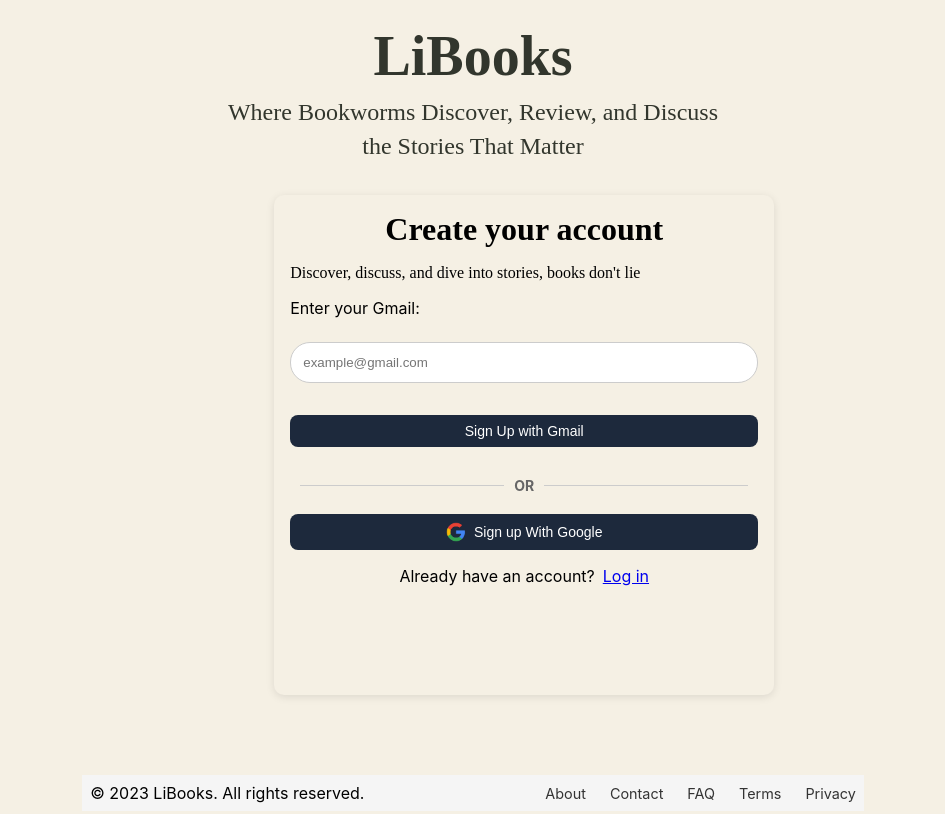
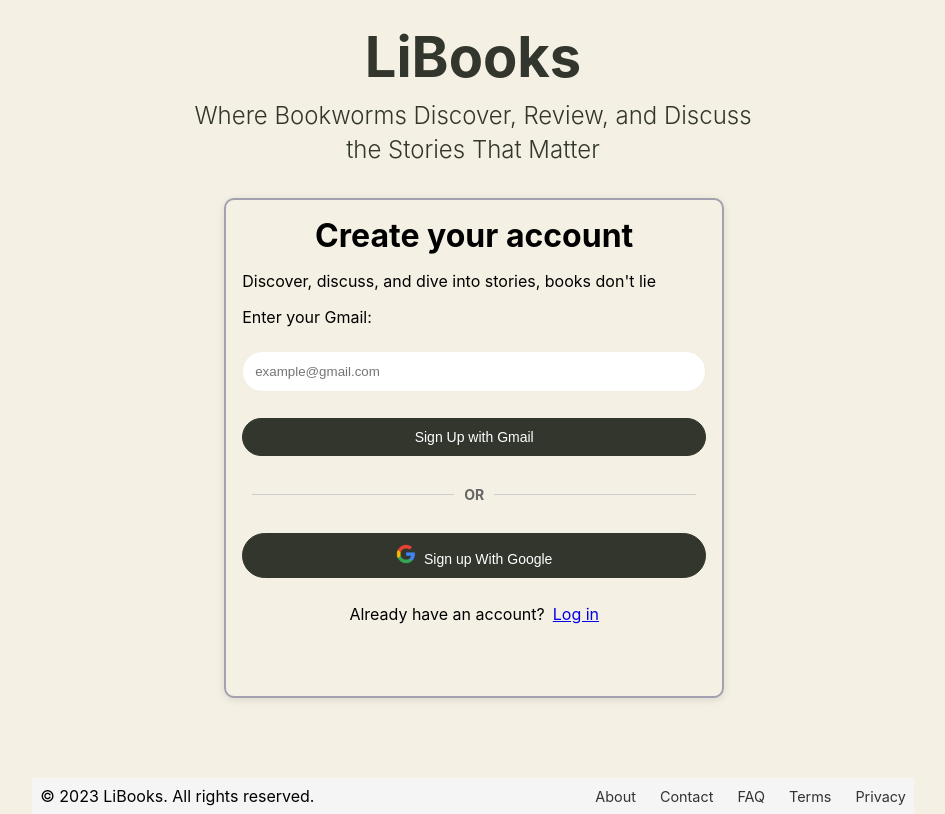
Before and after one commit to mahfouz72/LiBooks, a React (Create React App) app in the folder frontend/: page /register in a window 1280 px wide. Shown: the whole page, without its empty margins (167-1112 px from the left). Built offline with nearby package versions, Linux system fonts and the light colour scheme; sample sign-in values are in the browser's storage.

Commit message:
Enhance UI (#29)
* Adding password length validation in signup

* some ui enhancment

* more ui enhancement

```diff
--- a/frontend/src/pages/signup/signup.module.css
+++ b/frontend/src/pages/signup/signup.module.css
@@ -18,14 +18,12 @@
 }
 
 .headerTitle {
-  font-family: 'Lobster', cursive;
   font-size: 3.5rem;
   font-weight: bold;
   margin-bottom: 0.5rem;
 }
 
 .headerTagline {
-  font-family: 'Lobster', cursive;
   font-size: 1.5rem;
   color: #32362d;
   font-weight: 300;
@@ -38,24 +36,22 @@
 
 /* Style for the signup form container */
 .signupContainer {
-  display: flex;
-  justify-content: flex-end; /* Align form to the right */
-  align-items: center;
   height:100vh;
-  padding-right: 15rem;
+  padding-left: 25%;
 }
 
 .signupForm {
-  padding: 1.5rem;
-  background-color: #f5f0e4;
+  width: 420px;
+  background: transparent;
+  border: 2px solid #a3a0af;
+  backdrop-filter: blur(30px);
   border-radius: 10px;
-  box-shadow: 0 2px 8px rgba(0, 0, 0, 0.1);
-  width: 450px;
-  align-self: center;
+  box-shadow: 0 0px 10px rgba(0, 0, 0, 0.3);
+  background: #f5f0e4;
+  padding: 30px 40px;
 }
 
 .formTitle {
-  font-family: 'Lobster', cursive;
   font-size: 2rem;
   margin-bottom: 1rem;
   margin-top: 0.01rem;
@@ -63,7 +59,6 @@
   text-align: center;
 }
 .formSubtitle{
-  font-family: 'Lobster', cursive;
   text-align: center;
 }
 
@@ -85,15 +80,15 @@
 }
 
 .signupButton {
-  padding: 0.5rem 1rem;
-  background-color: #1d293c;
-  color: white;
-  border: none;
-  border-radius: 8px;
+  width: 100%;
+  padding: 10px;
+  margin: 10px 0;
+  border-radius: 30px;
+  font-size: 14px;
   cursor: pointer;
-  margin-top: 1rem;
-  width: 100%;
-  align-self: center;
+  background-color: #32362d;
+  border: 1px solid #32362d;
+  color: #fff;
 }
 
 
--- a/frontend/src/pages/welcome/welcome.module.css
+++ b/frontend/src/pages/welcome/welcome.module.css
@@ -18,14 +18,12 @@
   }
 
   .headerTitle {
-    font-family: 'Lobster', cursive;
     font-size: 3.5rem;
     font-weight: bold;
     margin-bottom: 0.5rem;
   }
 
   .headerTagline {
-    font-family: 'Lobster', cursive;
     font-size: 1.5rem;
     color: #32362d;
     font-weight: 300;
@@ -44,6 +42,11 @@
   }
 
   .signupForm {
+    background: transparent;
+    border: 2px solid #a3a0af;
+    backdrop-filter: blur(30px);
+    border-radius: 10px;
+    box-shadow: 0 0px 10px rgba(0, 0, 0, 0.3);
     padding: 1rem;
     padding-right:1rem;
     padding-left: 1rem;
@@ -56,14 +59,12 @@
   }
 
   .formTitle {
-    font-family: 'Lobster', cursive;
     font-size: 2rem;
     margin-bottom: 1rem;
     align-self: center;
     text-align: center;
   }
   .formSubtitle{
-    font-family: 'Lobster', cursive;
     margin-bottom: 1rem;
   }
   /* signup.module.css */
@@ -71,7 +72,7 @@
     width: 100%;
     padding: 0.75rem;
     border-radius: 20px;
-    border: 1px solid #ccc;
+    border: 1px solid #F4EEE0;
     margin-top: 1rem;
     margin-bottom: 1rem;
   }
@@ -87,28 +88,27 @@
 
 
   .signupButton {
-    padding: 0.5rem 1rem;
-    background-color: #1d293c;
-    color: white;
-    border: none;
-    border-radius: 8px;
+    width: 100%;
+    padding: 10px;
+    margin: 10px 0;
+    border-radius: 30px;
+    font-size: 14px;
     cursor: pointer;
-    margin-top: 1rem;
-    width: 100%;
-    align-self: center;
+    background-color: #32362d;
+    border: 1px solid #32362d;
+    color: #fff;
   }
 
   .googleButton {
-    display: flex;
-    align-items: center;
-    justify-content: center;
-    padding: 0.5rem 1rem;
-    background-color: #1d293c;
-    color: white;
-    border: none;
-    border-radius: 8px;
+    width: 100%;
+    padding: 10px;
+    margin: 10px 0;
+    border-radius: 30px;
+    font-size: 14px;
     cursor: pointer;
-    margin-top: 1rem;
+    background-color: #32362d;
+    border: 1px solid #32362d;
+    color: #fff;
   }
 
   .googleButton img {
```
